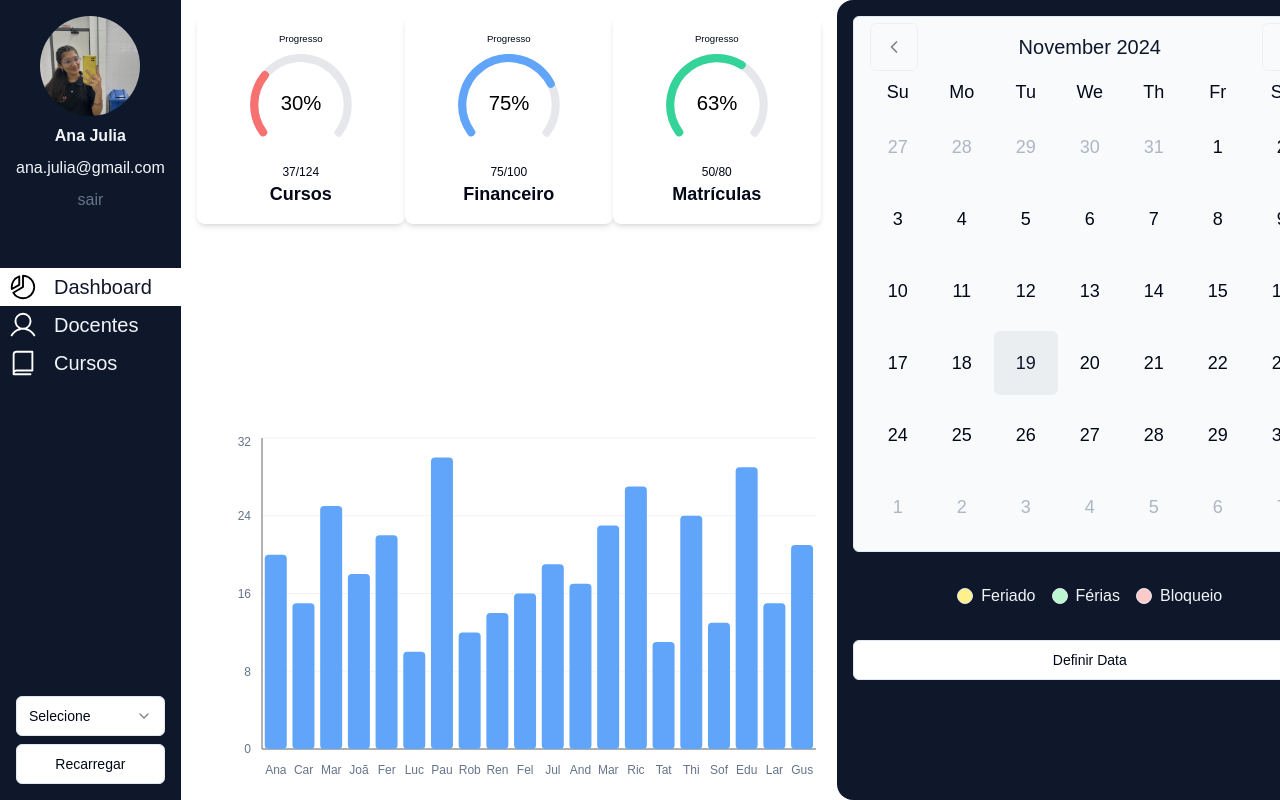
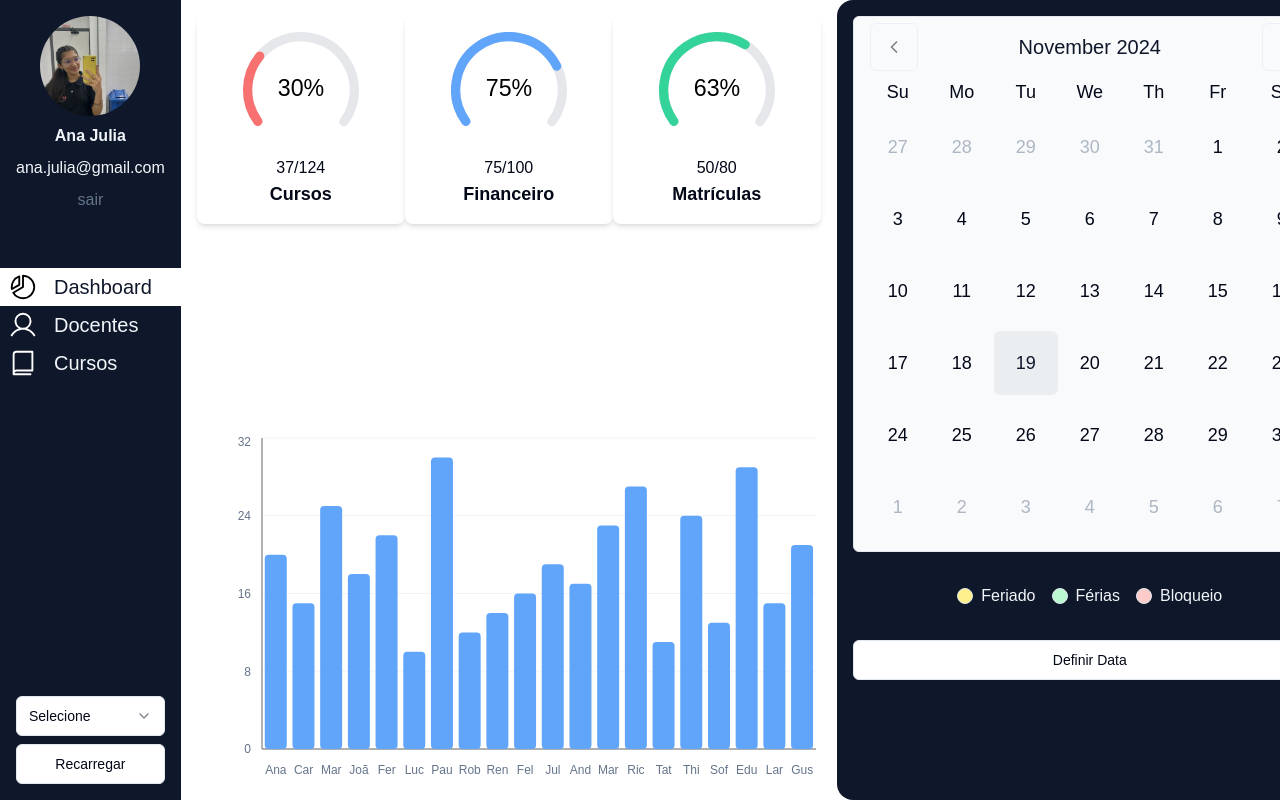
Before and after one commit to Gestao-FIC/ads_projeto_gestao_fic, a Next.js app in the folder frontend/: page / in a window 1280 px wide. Shown: the top 800 px of the page. Built offline with nearby package versions, Linux system fonts and the light colour scheme.

Commit message:
style: removed unecessary title and font style

```diff
--- a/frontend/components/DashGauge.tsx
+++ b/frontend/components/DashGauge.tsx
@@ -33,12 +33,10 @@ export default function GaugeComponent({
 
   return (
     <div className="flex flex-col items-center justify-center w-52 h-52 bg-white p-4 rounded-lg shadow-md">
-      <div className="flex flex-col items-center mb-2">
-        <p className="text-[0.6rem]">Progresso</p>
-      </div>
       <CircularProgressbar
         value={percentage}
         text={`${percentage.toFixed(0)}%`}
+        className="font-medium"
         circleRatio={0.7}
         styles={buildStyles({
           textColor: "#000",
@@ -48,7 +46,7 @@ export default function GaugeComponent({
         })}
       />
       <div className="text-center mt-2">
-        <p className="text-xs">{`${value}/${total}`}</p>
+        <p className="text-md">{`${value}/${total}`}</p>
         <p className="text-lg font-semibold">{types}</p>
       </div>
     </div>
```
